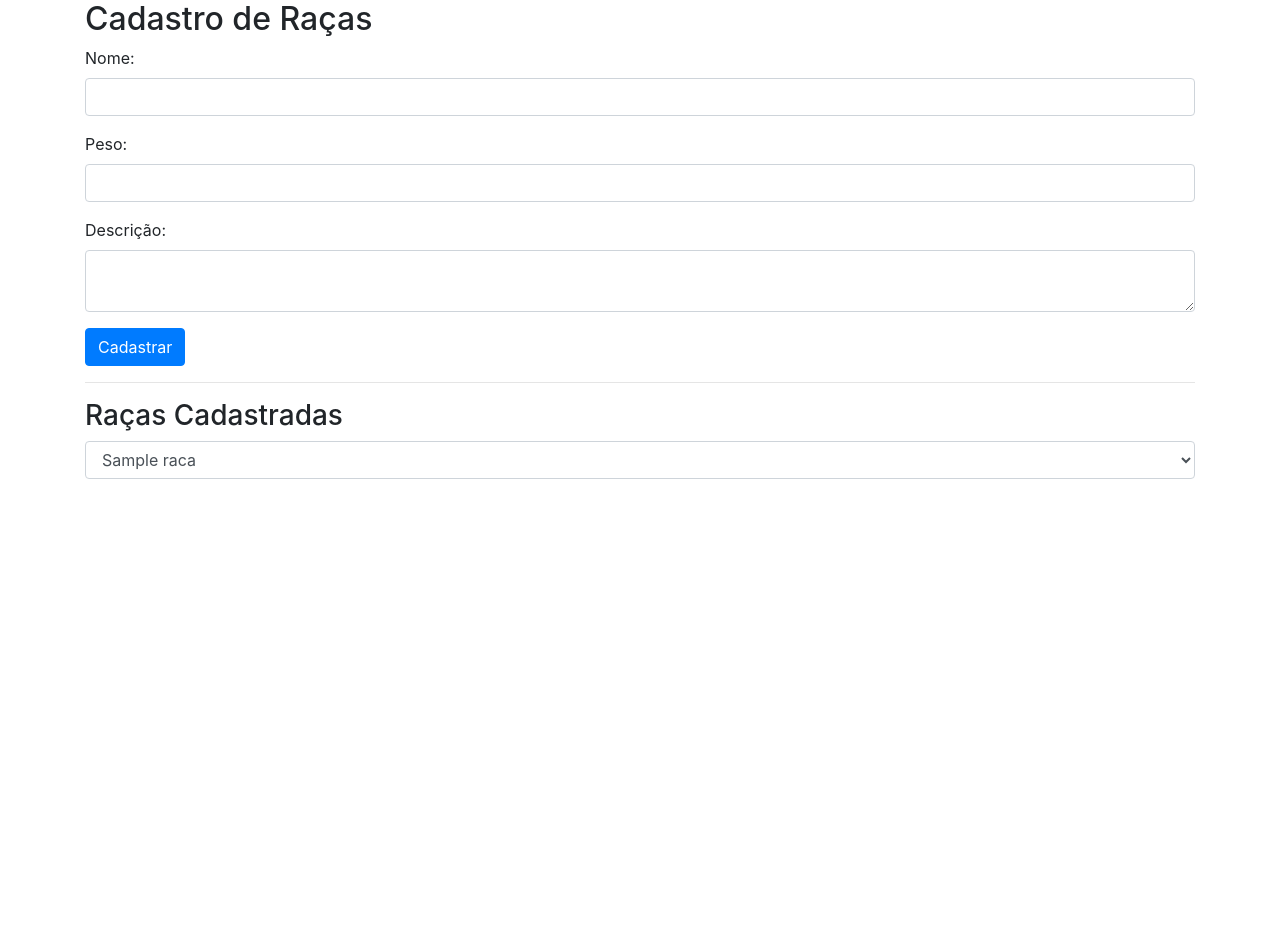
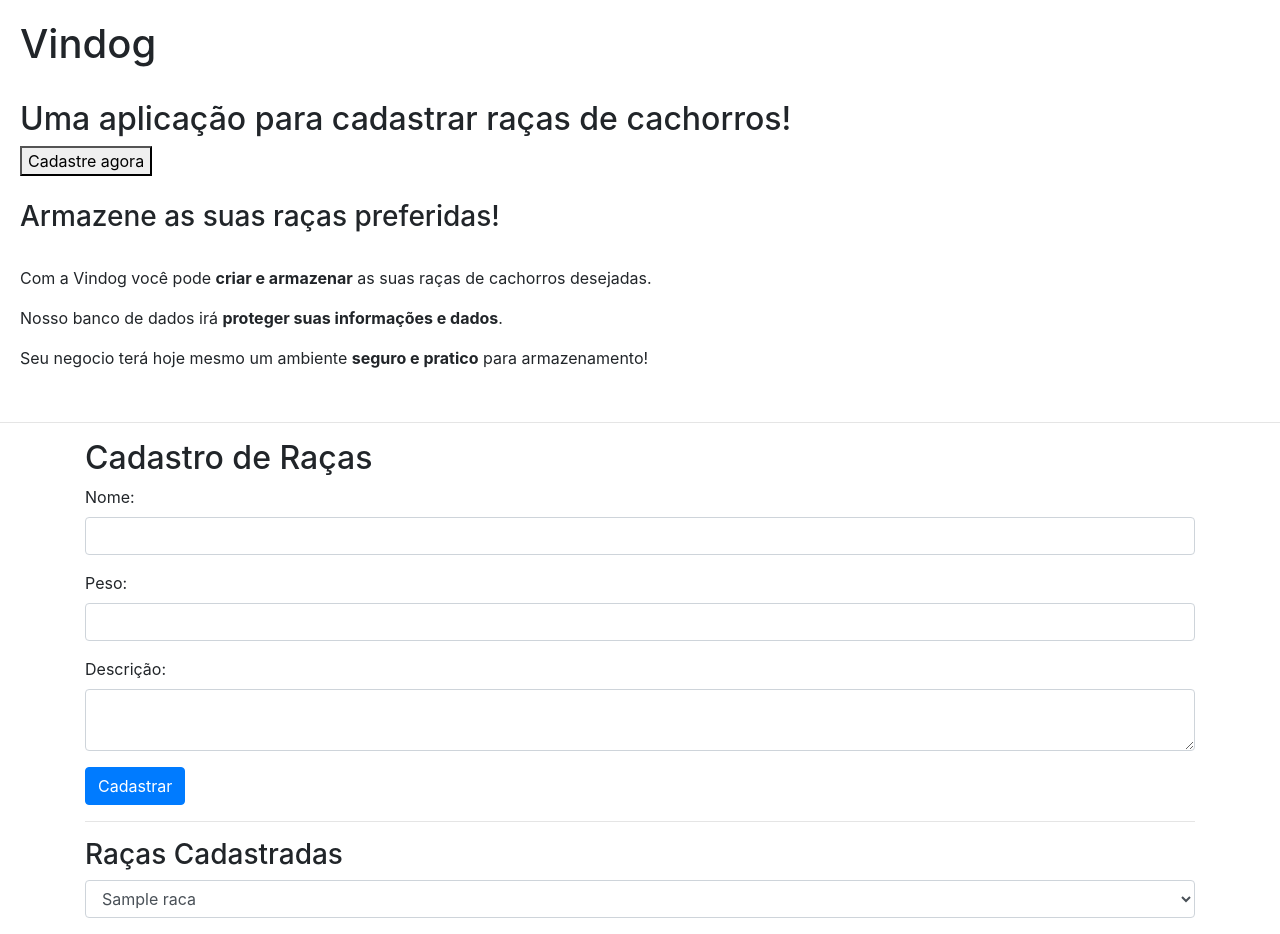
Before and after one commit to AndreRamos-js/VINDOG, a Django app: page / in a window 1280 px wide. Before the commit the page ends 479 px from the top, so only its background shows below. Run offline with Django 3.2, Linux system fonts and the light colour scheme; tables that the repository leaves empty hold one stand-in row (values such as "Sample post"); some libraries are stand-ins or nearby versions.

Commit message:
Alterações

```diff
--- a/Vindog/Vindog/urls.py
+++ b/Vindog/Vindog/urls.py
@@ -1,8 +1,7 @@
 from django.conf.urls import url
-from racas.views import cadastrar_raca, relatorio_racas
+from racas.views import cadastrar_raca
 
 urlpatterns = [
     url(r'^', cadastrar_raca, name='cadastrar_raca'),
     url(r'^cadastrar_raca/$', cadastrar_raca, name='cadastrar_raca'),
-    url(r'^relatorio_racas/$', relatorio_racas, name='relatorio_racas'),
 ]
--- a/Vindog/racas/templates/cadastrar_raca.html
+++ b/Vindog/racas/templates/cadastrar_raca.html
@@ -5,13 +5,36 @@
   <meta charset="UTF-8">
   <title>Cadastro de Raças</title>
   <meta name="viewport" content="width=device-width, initial-scale=1.0">
-  <link rel="stylesheet" href="css/style.css">
   <link rel="stylesheet" href="https://stackpath.bootstrapcdn.com/bootstrap/4.5.0/css/bootstrap.min.css">
   <script src="https://stackpath.bootstrapcdn.com/bootstrap/4.5.0/js/bootstrap.min.js"></script>
-
+  <style>
+    .conteudo {
+      padding: 20px;
+    }
+  </style>
 </head>
 <body>
-  <div class="container">
+
+  <main class="conteudo">
+    <section class="conteudo_principal">
+      <div class="conteudo_principal_escrito">
+        <h1 class="conteudo_principal_escrito_titulo">Vindog</h1>
+        <br>
+        <h2 class="conteudo_principal_escrito_subtitulo">Uma aplicação para cadastrar raças de cachorros!</h2>
+        <button class="conteudo_principal_escrito_botao" onclick="location.href='#aqui'">Cadastre agora</button>
+      </div>
+    </section>
+    <br>
+    <section class="conteudo_secundario">
+      <h3 class="conteudo_secundario_titulo">Armazene as suas raças preferidas!</h3>
+      <br>
+      <p class="conteudo_secundario_paragrafo">Com a Vindog você pode <strong>criar e armazenar</strong> as suas raças de cachorros desejadas.</p>
+      <p class="conteudo_secundario_paragrafo">Nosso banco de dados irá <strong>proteger suas informações e dados</strong>.</p>
+      <p class="conteudo_secundario_paragrafo">Seu negocio terá hoje mesmo um ambiente <strong>seguro e pratico</strong> para armazenamento!</p>
+    </section>
+  </main>
+    <hr>
+  <div class="container" id="aqui">
     <h2>Cadastro de Raças</h2>
     <form method="post">
       {% csrf_token %}
@@ -39,28 +62,12 @@
 
     <hr>
     <h3>Raças Cadastradas</h3>
-    <select id="racas-select" class="form-control">
-      {% for raca in racas %}
-        <option value="{{ raca.id }}">{{ raca.nome }}</option>
-      {% endfor %}
-    </select>
-    <div id="relatorio-raca" class="mt-4">
-      <!-- Os detalhes da raça selecionada serão preenchidos dinamicamente aqui -->
+    <div class="form-group">
+      <select id="racas-select" class="form-control">
+        {% for raca in racas %}
+          <option value="{{ raca.id }}">{{ raca.nome }}</option>
+        {% endfor %}
+      </select>
     </div>
-  </div>
-  <script src="https://code.jquery.com/jquery-3.5.1.slim.min.js"></script>
-  <script>
-    $(document).ready(function() {
-      $('#racas-select').change(function() {
-        var racaId = $(this).val();
-        $.ajax({
-          url: 'relatorio' + racaId + '/',
-          success: function(response) {
-            $('#relatorio-raca').html(response);
-          }
-        });
-      });
-    });
-  </script>
 </body>
 </html>
--- a/Vindog/racas/templates/relatorio_racas.html
+++ /dev/null
@@ -1,3 +0,0 @@
-<h4>{{ raca.nome }}</h4>
-<p>Peso: {{ raca.peso }}</p>
-<p>Descrição: {{ raca.descricao }}</p>
```
